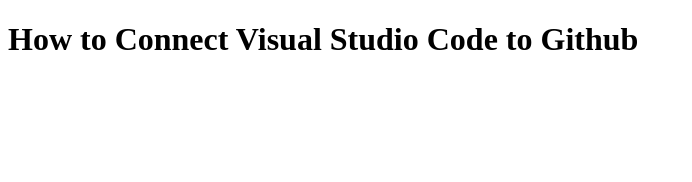
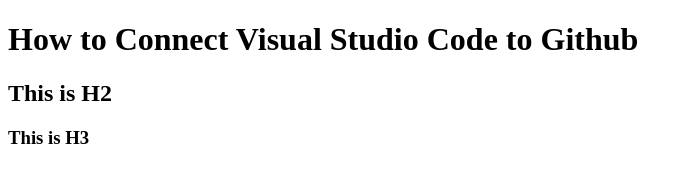
Before and after one commit to hardikpatel9583/Git_Project, a plain HTML site: page index.html in a window 1280 px wide. Shown: the whole page, without its empty margins (0-692 px from the left). Drawn offline with Linux system fonts and the light colour scheme.

Commit message:
Adding H2 & H3

```diff
--- a/index.html
+++ b/index.html
@@ -8,5 +8,7 @@
 </head>
 <body>
     <h1> How to Connect Visual Studio Code to Github </h1>
+    <h2> This is H2</h2>
+    <h3> This is H3</h3>
 </body>
 </html>
```
